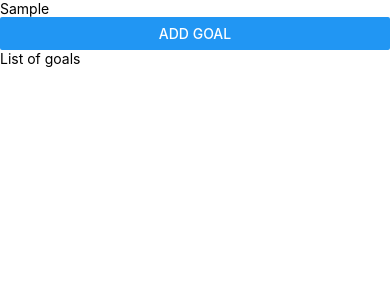
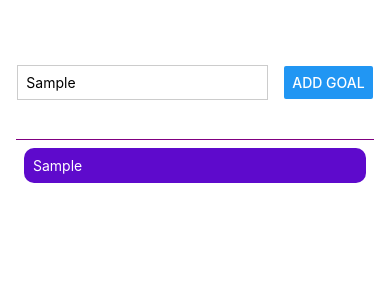
Before and after one commit to rajchatterz/React-Native-App-Course-Goal-, a React Native app: screen / in a window 390 px wide. Both pictures are taken after typing "Sample" into the empty fields and a click on the button "ADD GOAL". Shown: the top 300 px of the page. Built offline with nearby package versions, Linux system fonts and the light colour scheme.

Commit message:
done with the scrollView

```diff
--- a/App.js
+++ b/App.js
@@ -1,20 +1,73 @@
 
-import { StyleSheet, Text, View,Button,TextInput } from 'react-native';
+import { StyleSheet, Text, View,Button,TextInput, ScrollView } from 'react-native';
+import { useState } from 'react';
+export default function App() {
+  const [storeData, setStoredData] = useState('')
+  const [ courseGoal,setCourseGoal] = useState([])
+  function goalInputHandler(enteredText) {
+    setStoredData(enteredText)
+  };
 
-export default function App() {
+  function addGoalHandler() {
+    setCourseGoal((e)=>[...e,storeData])
+  };
   return (
-    <View >
-      <View>
-        <TextInput placeholder='Your Course Goal' />
-        <Button title='Add Goal'/>
+    <View style={styles.aooContainer}>
+      <View style={styles.inputContainer}>
+        <TextInput onChangeText={goalInputHandler} style={styles.textInput} placeholder='Your Course Goal' />
+        <Button onPress={addGoalHandler} title='Add Goal'/>
       </View>
-      <View>
-        <Text>List of goals</Text>
+      <View style={styles.listGoal}  >
+
+        <ScrollView >
+          {courseGoal.map((e) => (
+            <View style={styles.goalItem} key={Math.random()}>
+              <Text style={styles.text}>{e}</Text>
+              </View>
+
+          ))}
+        </ScrollView>
       </View>
+
     </View>
   );
 }
 
 const styles = StyleSheet.create({
+  aooContainer: {
+    padding: 50,
+    paddingHorizontal: 16,
+    flex:1
+  },
 
+  inputContainer: {
+    flex:1,
+    flexDirection: 'row',
+    justifyContent: 'space-evenly',
+    gap: 15,
+    alignItems: 'center',
+    paddingBottom: 24,
+    borderBottomWidth: 1,
+    borderBottomColor:'purple'
+
+  },
+  textInput: {
+    borderWidth: 1,
+    borderColor: '#cccccc',
+    width: '70%',
+    padding:8
+  },
+  listGoal: {
+    flex:10
+  },
+  goalItem: {
+    margin: 8,
+    borderRadius: 10,
+    backgroundColor: '#5e0acc',
+    padding: 9,
+    color:'white'
+  },
+  text: {
+    color:'white'
+  }
 });
```
